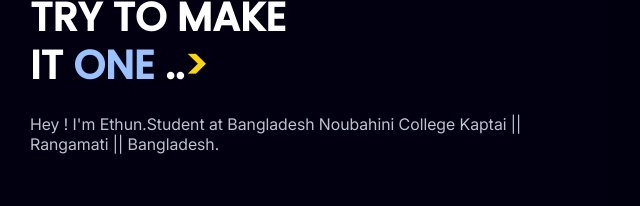
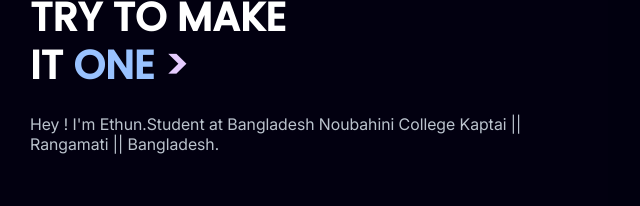
Before and after one commit to tcg-ethun/Portfolio, a plain HTML site: page index.html in a window 1280 px wide. Shown: the part 248-454 px from the top of the page, 0-640 px from the left. Drawn offline with nearby package versions, Linux system fonts and the light colour scheme.

Commit message:
Update index.html

```diff
--- a/index.html
+++ b/index.html
@@ -49,7 +49,7 @@
                              <!-- Header-Section -->
     <div class="header" id="home">
      <h1 id="intro" class="animate-fade-up" data-delay=".1" >IF LIFE GIVES<br>
-       YOU <font color="#ff6666">ZERO </font><br>TRY TO MAKE <br> IT <font color="#99c2ff"> ONE</font>&nbsp;..<font color="gold">&gt;</font></h1> <br>
+       YOU <font color="#ff6666">ZERO </font><br>TRY TO MAKE <br> IT <font color="#99c2ff"> ONE</font>&nbsp;<font color="#e6ccff">&gt;</font></h1> <br>
 
 
         <p id="intro-p" class="animate-fade-up" data-delay=".2">Hey ! I'm Ethun.Student at Bangladesh Noubahini College Kaptai  || Rangamati || Bangladesh.</p>
```
